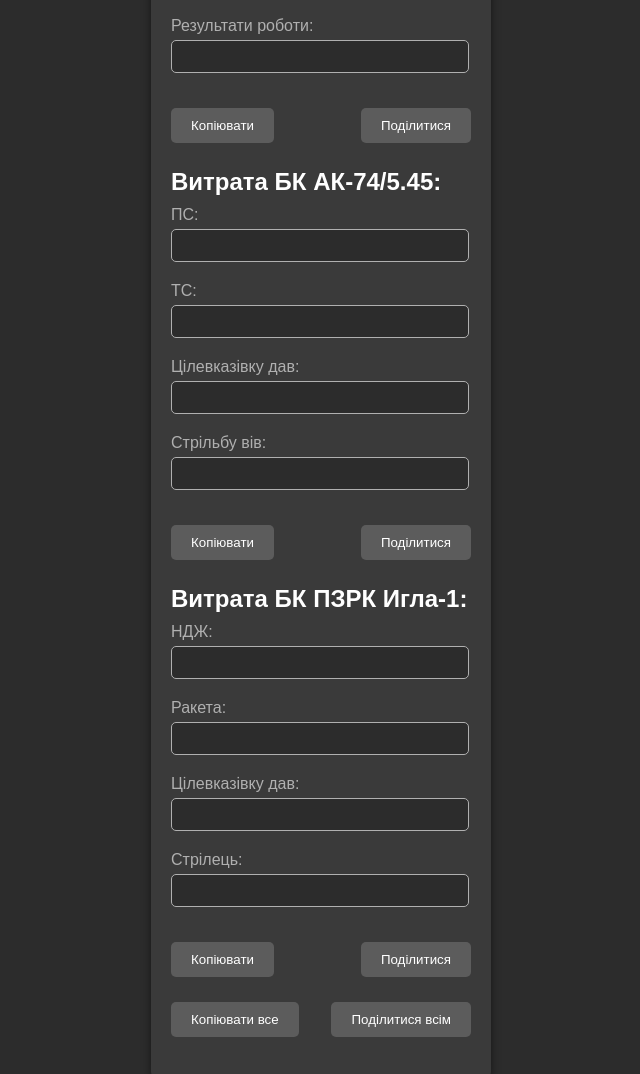
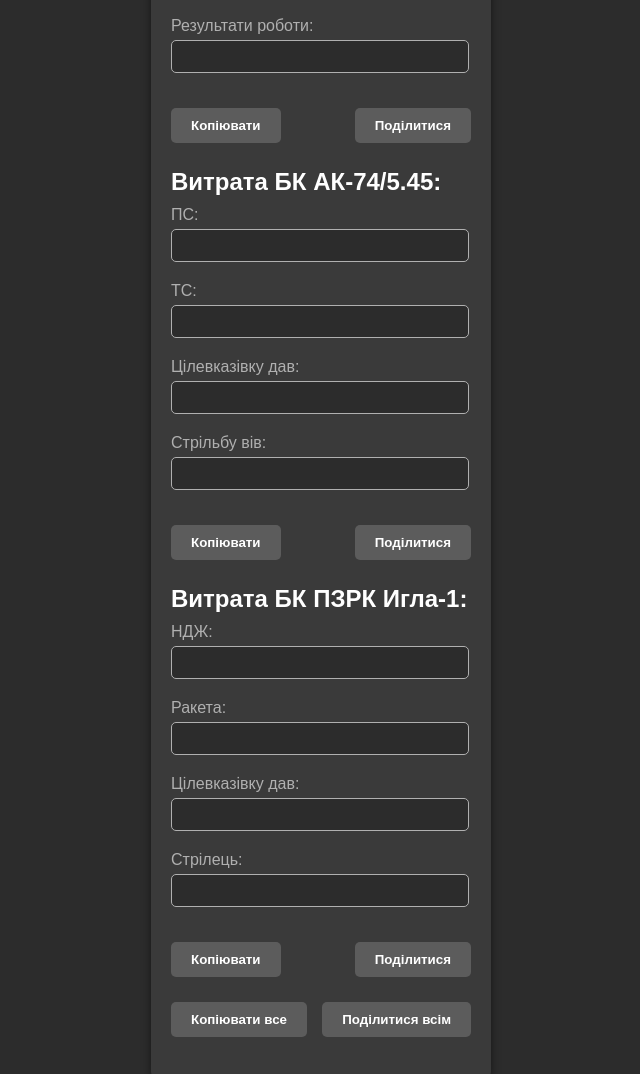
Before and after one commit to ua-mil/pzrk, a plain HTML site: page index.html in a window 1280 px wide. Shown: the part 896-1970 px from the top of the page, without its empty margins (319-959 px from the left). Drawn offline with Linux system fonts and the light colour scheme.

Commit message:
Update styles.css

```diff
--- a/styles.css
+++ b/styles.css
@@ -25,7 +25,10 @@ label {
     margin: 10px 0 5px;
 }
 
-input[type="text"], input[type="time"], input[type="date"], input[type="number"] {
+input[type="text"],
+input[type="time"],
+input[type="date"],
+input[type="number"] {
     width: calc(100% - 20px);
     padding: 8px;
     margin-bottom: 10px;
@@ -58,6 +61,7 @@ button {
     padding: 10px 20px;
     border-radius: 5px;
     cursor: pointer;
+    font-weight: bold; /* Made the button text bold */
 }
 
 button:hover {
```
